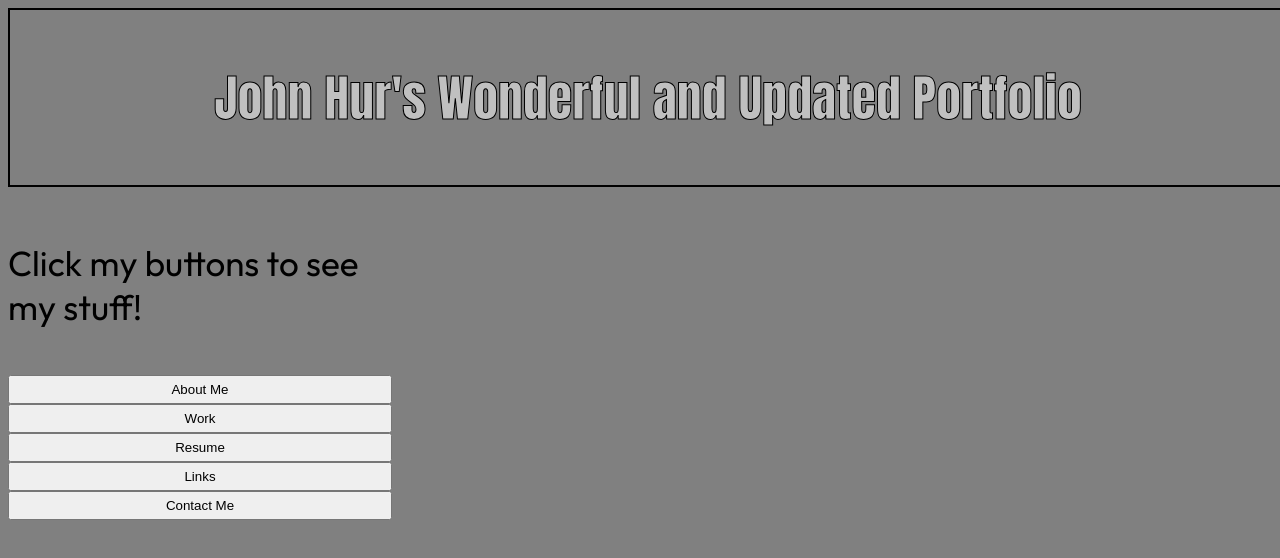
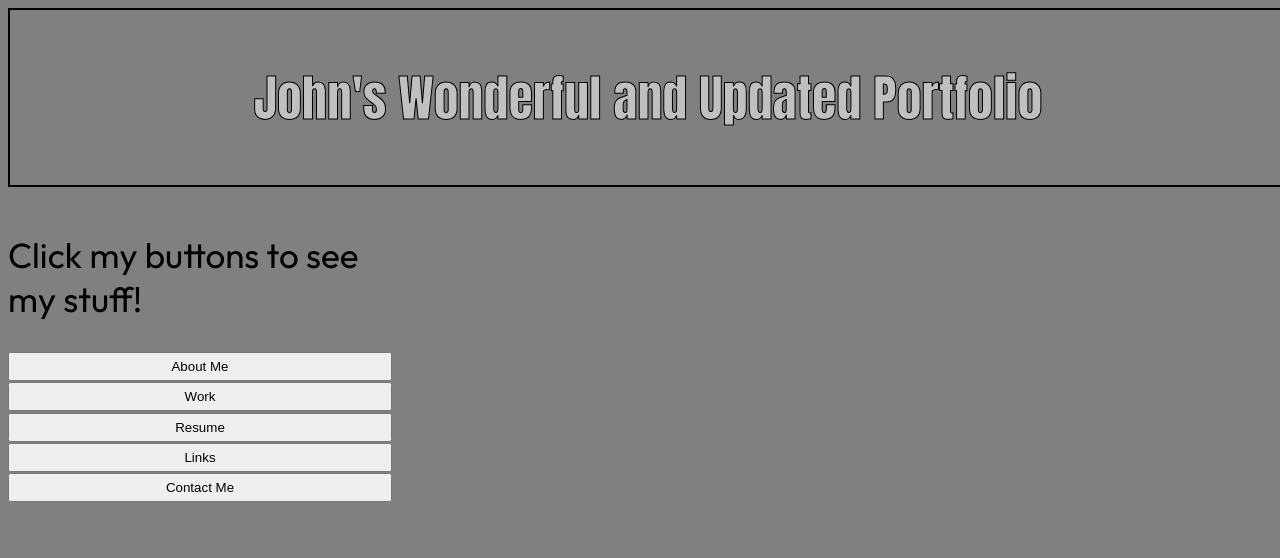
Before and after one commit to jhur628/Hur-Portfolio, a plain HTML site: page index.html in a window 1280 px wide. Drawn offline with Linux system fonts and the light colour scheme.

Commit message:
slight changes to html, finished readme

```diff
--- a/assets/css/style.css
+++ b/assets/css/style.css
@@ -49,9 +49,9 @@ header {
 #buttonsContainer {
     display: flex;
     flex-direction: column;
-    justify-content: space-around;
+    justify-content: space-between;
     align-content: center;
-    height: 40%;
+    height: 50%;
 }
 
 button {
--- a/index.html
+++ b/index.html
@@ -3,7 +3,7 @@
     <head>
         <meta charset="utf-8">
         <meta http-equiv="X-UA-Compatible" content="IE=edge">
-        <title>John Hur's Best Updated Portfolio</title>
+        <title>John's Best Updated Portfolio</title>
         <meta name="description" content="">
         <meta name="viewport" content="width=device-width, initial-scale=1">
         <link rel="stylesheet" href="./assets/css/style.css">
@@ -13,7 +13,7 @@
     </head>
     <body>
         <header>
-            <p>John Hur's Wonderful and Updated Portfolio</p>
+            <p>John's Wonderful and Updated Portfolio</p>
         </header>
 
         <div id="elementsContainer">
```
Also changed, not shown: assets/images/portfolio1.jpg (added), assets/images/portfolio2.jpg (added), assets/images/portfolio3.jpg (added), assets/images/portfolio4.jpg (added), assets/images/portfolio5.jpg (added), assets/images/portfolio6.jpg (added), 1 other file.
